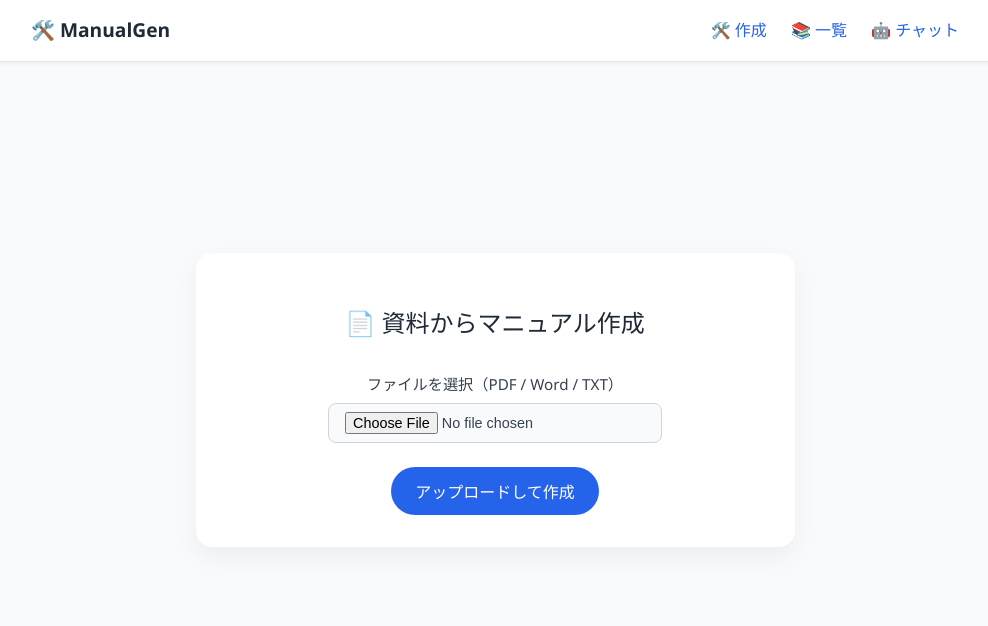
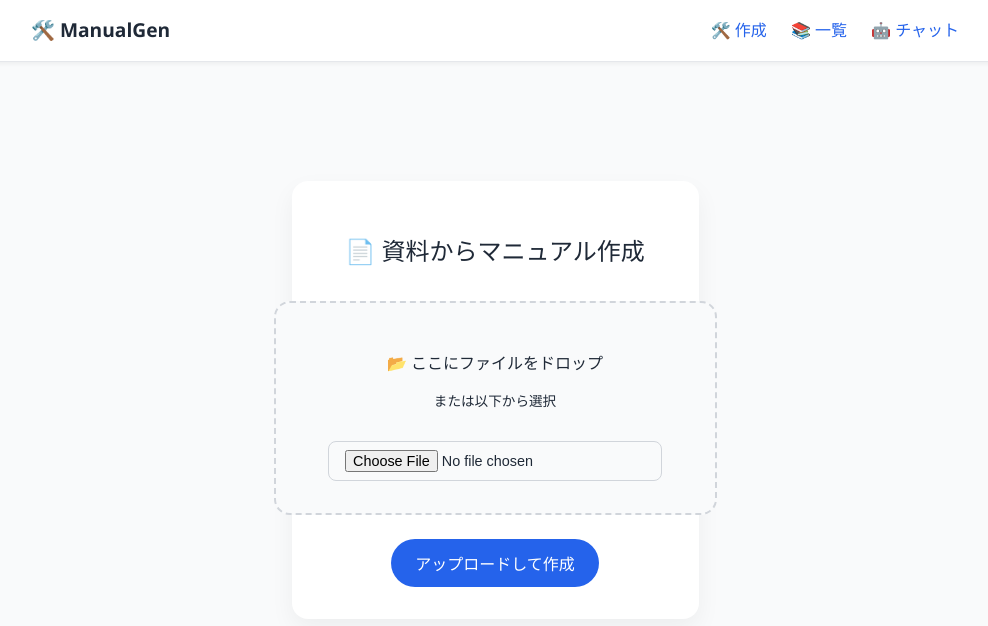
Before and after one commit to takei-works/manual-generator, a Vue app: page /upload in a window 1280 px wide. Shown: the top 626 px of the page, without its empty margins (145-1133 px from the left). Built offline with nearby package versions, Linux system fonts and the light colour scheme.

Commit message:
ドラッグアンドドロップ対応

```diff
--- a/src/assets/UploadManual.css
+++ b/src/assets/UploadManual.css
@@ -60,3 +60,49 @@
   color: #ef4444;
   margin-top: 1rem;
 }
+
+.upload-dropzone {
+  width: 100%;
+  max-width: 400px;
+  padding: 2rem;
+  border: 2px dashed #d1d5db;
+  border-radius: 1rem;
+  background-color: #f9fafb;
+  transition: border-color 0.3s ease, background-color 0.3s ease;
+  text-align: center;
+  cursor: pointer;
+}
+
+.upload-dropzone.active {
+  border-color: #2563eb;
+  background-color: #e0f2fe;
+}
+
+.upload-dropzone input[type="file"] {
+  margin-top: 1rem;
+}
+
+.upload-file-info {
+  display: flex;
+  align-items: center;
+  justify-content: center;
+  gap: 0.75rem;
+  font-weight: 500;
+  color: #374151;
+  margin-bottom: 0.5rem;
+}
+
+.file-remove-btn {
+  background: none;
+  border: none;
+  color: #ef4444;
+  font-size: 1.1rem;
+  cursor: pointer;
+  padding: 0.25rem;
+  line-height: 1;
+  transition: color 0.2s ease;
+}
+
+.file-remove-btn:hover {
+  color: #b91c1c;
+}
--- a/src/components/UploadManual.vue
+++ b/src/components/UploadManual.vue
@@ -3,15 +3,31 @@
     <h2 class="upload-heading">📄 資料からマニュアル作成</h2>
 
     <form @submit.prevent="handleUpload" class="upload-form">
-        <label class="upload-label">
-          ファイルを選択（PDF / Word / TXT）
+      <div
+        class="upload-dropzone"
+        @dragover.prevent="dragOver = true"
+        @dragleave.prevent="dragOver = false"
+        @drop.prevent="handleDrop"
+        :class="{ active: dragOver }"
+      >
+        <template v-if="selectedFile">
+          <div class="upload-file-info">
+            <span>📎 {{ selectedFile.name }}</span>
+            <button type="button" class="file-remove-btn" @click="clearFile">✖</button>
+          </div>
+        </template>
+        <template v-else>
+          <p>📂 ここにファイルをドロップ</p>
+          <p style="font-size: 0.85rem;">または以下から選択</p>
+        </template>
+
         <input
           type="file"
           accept=".pdf,.docx,.txt"
           @change="handleFile"
           class="upload-input"
         />
-        </label>
+      </div>
 
       <button
         type="submit"
@@ -30,15 +46,32 @@
 import { ref } from 'vue'
 import { useRouter } from 'vue-router'
 import { manualDraft } from '@/store/manualDraft'
-  import '@/assets/UploadManual.css' // ✅ 外部CSS読み込み
+import '@/assets/UploadManual.css'
 
 const selectedFile = ref(null)
 const isLoading = ref(false)
 const error = ref('')
+const dragOver = ref(false)
 const router = useRouter()
 
 const handleFile = (e) => {
   selectedFile.value = e.target.files[0]
+  error.value = ''
+}
+
+const handleDrop = (e) => {
+  const file = e.dataTransfer.files[0]
+  if (file && /\.(pdf|docx|txt)$/i.test(file.name)) {
+    selectedFile.value = file
+    error.value = ''
+  } else {
+    error.value = '対応していないファイル形式です'
+  }
+  dragOver.value = false
+}
+
+const clearFile = () => {
+  selectedFile.value = null
   error.value = ''
 }
 
```
Lines whose indentation alone changed are shown as unchanged.
